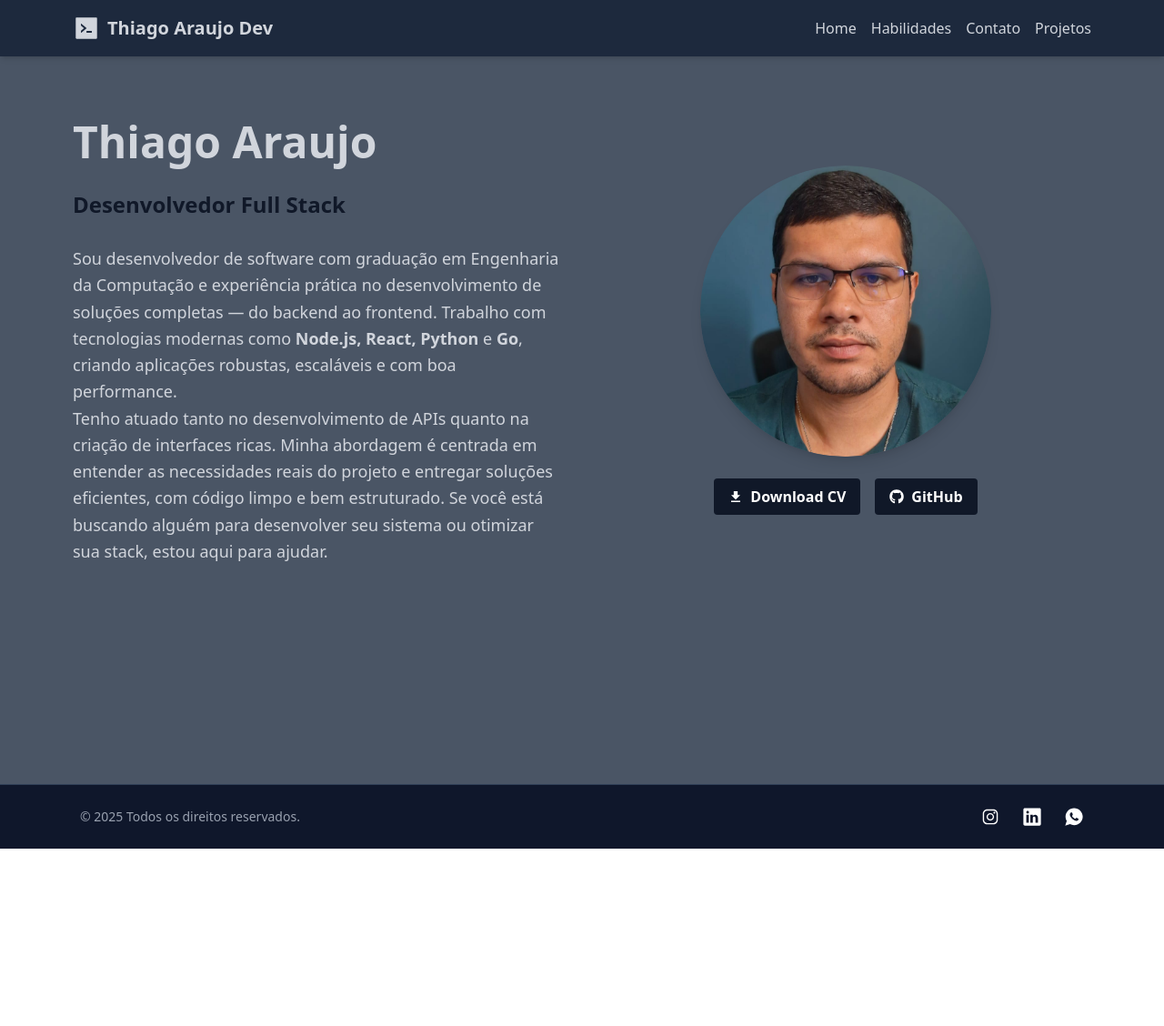
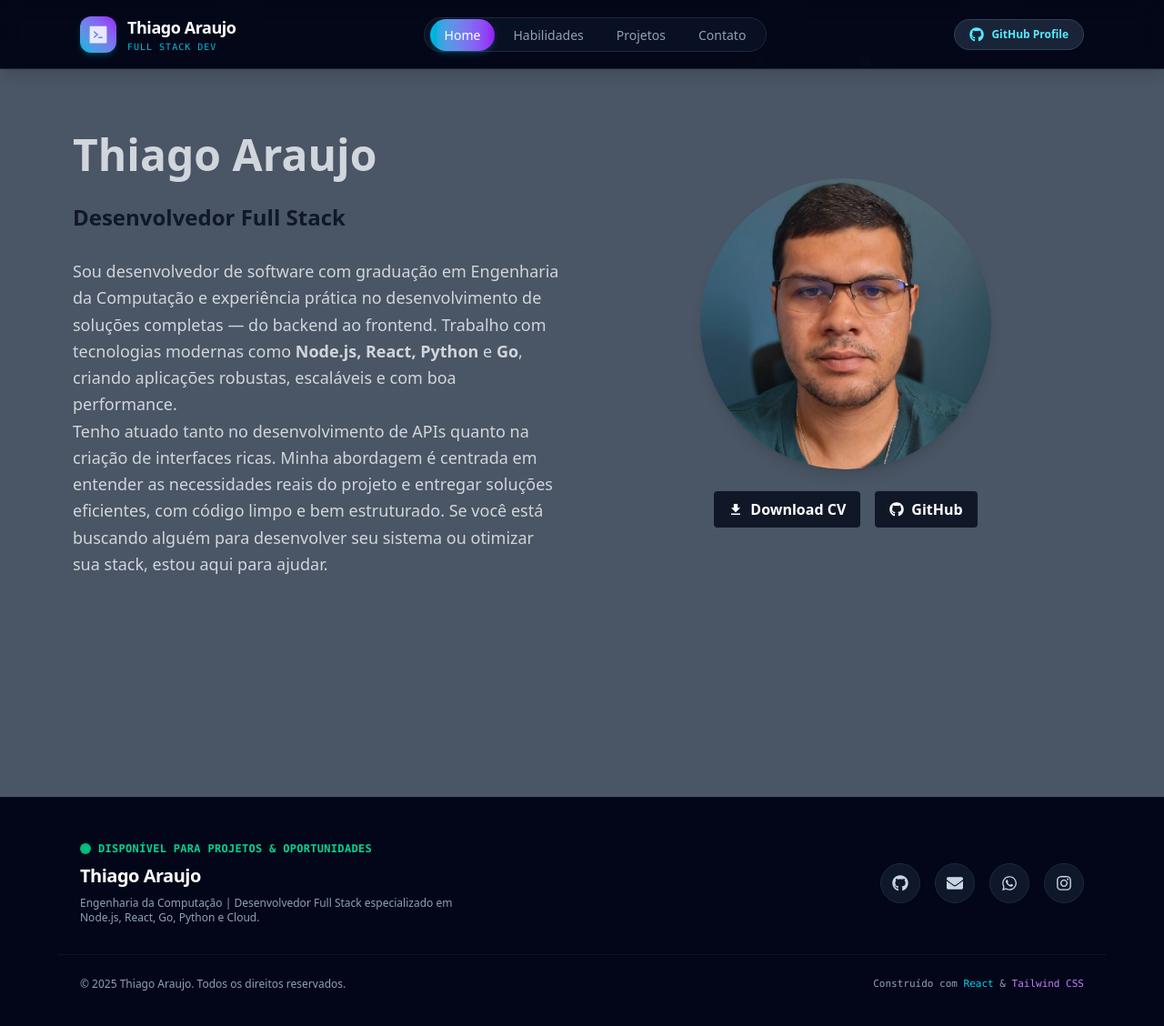
Before and after one commit to thiagoeu/portifoliov1, a React (Vite) app: page / in a window 1280 px wide. Shown: the top 1128 px of the page at 91% size. Before the commit the page ends 933 px from the top, so only its background shows below. Built offline with nearby package versions, Linux system fonts and the light colour scheme.

Commit message:
feat(ui): implementar design cibernético neon, glassmorphism e background animado

```diff
--- a/index.html
+++ b/index.html
@@ -1,10 +1,10 @@
 <!doctype html>
-<html lang="en">
+<html lang="pt-BR">
   <head>
     <meta charset="UTF-8" />
     <meta name="viewport" content="width=device-width, initial-scale=1.0" />
-    <link href="/src/styles.css" rel="stylesheet" />
-    <title>Thiago Aráujo Dev</title>
+    <meta name="description" content="Portfólio de Thiago Araujo - Engenheiro da Computação e Desenvolvedor Full Stack especializado em Node.js, React, Go, Python e IoT." />
+    <title>Thiago Araujo | Desenvolvedor Full Stack & Engenheiro da Computação</title>
   </head>
   <body>
     <div id="root"></div>
--- a/src/App.jsx
+++ b/src/App.jsx
@@ -1,23 +1,26 @@
-// App.jsx
 import Header from "./components/Header";
 import Hero from "./pages/Hero";
 import Habilidades from "./pages/Habilidades";
 import Projetos from "./pages/Projetos";
 import Footer from "./components/Footer";
+import PixelBackground from "./components/PixelBackground";
 import { BrowserRouter, Routes, Route } from "react-router-dom";
 import Contato from "./pages/Contato";
 
 function App() {
   return (
     <BrowserRouter>
-      <div className="flex min-h-screen flex-col">
+      <div className="relative flex min-h-screen flex-col bg-[#0b0f19] text-slate-200 selection:bg-cyan-500 selection:text-slate-950 font-sans">
+        <PixelBackground />
         <Header />
+        <main className="flex-1 relative z-10">
           <Routes>
             <Route path="/" element={<Hero />} />
             <Route path="/skills" element={<Habilidades />} />
             <Route path="/contact" element={<Contato />} />
             <Route path="/projects" element={<Projetos />} />
           </Routes>
+        </main>
         <Footer />
       </div>
     </BrowserRouter>
--- a/src/components/Footer.jsx
+++ b/src/components/Footer.jsx
@@ -1,51 +1,76 @@
-// Footer.jsx (sem position fixed!)
-import React from "react";
-import { IoLogoInstagram, IoLogoWhatsapp } from "react-icons/io"; // Ícones do Instagram e WhatsApp
-import { IoLogoLinkedin } from "react-icons/io5"; // Ícone do LinkedIn
-import { Link } from "react-router-dom"; // Link para rotas externas (mesmo usando to=)
+import { FaGithub, FaLinkedin, FaInstagram, FaWhatsapp, FaEnvelope } from "react-icons/fa";
+import { Link } from "react-router-dom";
 
 const Footer = () => {
+  const currentYear = new Date().getFullYear();
+
   return (
-    // Rodapé com borda superior e fundo escuro
-    <footer className="border-t border-slate-700 bg-slate-900 text-white">
-      {/* Container centralizado com layout responsivo */}
-      <div className="mx-auto flex max-w-6xl flex-col items-center justify-between gap-4 px-6 py-6 sm:flex-row">
-        {/* Texto de direitos autorais */}
-        <p className="text-center text-sm text-gray-400 sm:text-left">
-          &copy; {new Date().getFullYear()} Todos os direitos reservados.
+    <footer className="w-full bg-slate-950 border-t border-slate-900 text-slate-400 py-12 relative z-10">
+      <div className="mx-auto max-w-6xl px-6 flex flex-col md:flex-row items-center justify-between gap-8">
+        {/* Left Side Info */}
+        <div className="flex flex-col items-center md:items-start text-center md:text-left gap-2">
+          <div className="flex items-center gap-2">
+            <span className="relative flex h-3 w-3">
+              <span className="animate-ping absolute inline-flex h-full w-full rounded-full bg-emerald-400 opacity-75"></span>
+              <span className="relative inline-flex rounded-full h-3 w-3 bg-emerald-500"></span>
+            </span>
+            <span className="text-xs font-mono text-emerald-400 font-semibold tracking-wide uppercase">
+              Disponível para Projetos & Oportunidades
+            </span>
+          </div>
+          <h3 className="text-xl font-bold text-white tracking-tight">
+            Thiago Araujo
+          </h3>
+          <p className="text-xs text-slate-400 max-w-md">
+            Engenharia da Computação | Desenvolvedor Full Stack especializado em Node.js, React, Go, Python e Cloud.
+          </p>
+        </div>
+
+        {/* Social Icons */}
+        <div className="flex items-center gap-4">
+          <a
+            href="https://github.com/thiagoeu"
+            target="_blank"
+            rel="noopener noreferrer"
+            className="p-3 rounded-full bg-slate-900 text-slate-300 hover:text-cyan-400 hover:bg-slate-800 border border-slate-800 transition-all duration-300 hover:scale-110"
+            title="GitHub"
+          >
+            <FaGithub size={18} />
+          </a>
+          <a
+            href="mailto:araujo.thiago1051@gmail.com"
+            className="p-3 rounded-full bg-slate-900 text-slate-300 hover:text-cyan-400 hover:bg-slate-800 border border-slate-800 transition-all duration-300 hover:scale-110"
+            title="Email"
+          >
+            <FaEnvelope size={18} />
+          </a>
+          <a
+            href="https://wa.me/5583996485508"
+            target="_blank"
+            rel="noopener noreferrer"
+            className="p-3 rounded-full bg-slate-900 text-slate-300 hover:text-emerald-400 hover:bg-slate-800 border border-slate-800 transition-all duration-300 hover:scale-110"
+            title="WhatsApp"
+          >
+            <FaWhatsapp size={18} />
+          </a>
+          <a
+            href="https://instagram.com/thiagoeu"
+            target="_blank"
+            rel="noopener noreferrer"
+            className="p-3 rounded-full bg-slate-900 text-slate-300 hover:text-pink-400 hover:bg-slate-800 border border-slate-800 transition-all duration-300 hover:scale-110"
+            title="Instagram"
+          >
+            <FaInstagram size={18} />
+          </a>
+        </div>
+      </div>
+
+      {/* Bottom Bar */}
+      <div className="mx-auto max-w-6xl px-6 mt-8 pt-6 border-t border-slate-900/80 flex flex-col sm:flex-row items-center justify-between text-xs text-slate-400 gap-4">
+        <p>© {currentYear} Thiago Araujo. Todos os direitos reservados.</p>
+        <p className="font-mono text-[11px]">
+          Construído com <span className="text-cyan-400">React</span> & <span className="text-purple-400">Tailwind CSS</span>
         </p>
-
-        {/* Ícones de redes sociais com hover colorido */}
-        <div className="flex gap-6">
-          {/* Instagram */}
-          <Link
-            to={"https://www.instagram.com/thiagoeu"}
-            target="_blank"
-            className="transition hover:text-pink-400"
-          >
-            <IoLogoInstagram size={22} />
-          </Link>
-
-          {/* LinkedIn */}
-          <Link
-            to={"https://www.linkedin.com/in/thiago-araujo-946183227/"}
-            target="_blank"
-            className="transition hover:text-blue-400"
-          >
-            <IoLogoLinkedin size={22} />
-          </Link>
-
-          {/* WhatsApp com mensagem pré-preenchida */}
-          <Link
-            to={
-              "https://wa.me/5583996485508?text=Gostaria%20de%20saber%20mais%20sobre%20seus%20servi%C3%A7os"
-            }
-            target="_blank"
-            className="transition hover:text-green-400"
-          >
-            <IoLogoWhatsapp size={22} />
-          </Link>
-        </div>
       </div>
     </footer>
   );
--- a/src/components/Header.jsx
+++ b/src/components/Header.jsx
@@ -1,103 +1,120 @@
 import { useState } from "react";
 import { AiFillCode } from "react-icons/ai";
 import { HiMenu, HiX } from "react-icons/hi";
-import { Link } from "react-router-dom";
+import { FaGithub } from "react-icons/fa";
+import { Link, useLocation } from "react-router-dom";
 
 const Header = () => {
   const [isOpen, setIsOpen] = useState(false);
+  const location = useLocation();
+
+  const navLinks = [
+    { name: "Home", path: "/" },
+    { name: "Habilidades", path: "/skills" },
+    { name: "Projetos", path: "/projects" },
+    { name: "Contato", path: "/contact" },
+  ];
+
+  const isActive = (path) => location.pathname === path;
 
   return (
-    <header className="sticky top-0 z-50 w-full bg-slate-800 text-gray-300 shadow-md">
-      <nav className="mx-auto flex max-w-6xl items-center justify-between p-4">
-        <div>
-          <h1 className="text-xl font-bold">
-            <Link className="flex items-center gap-2" to="/">
-              <AiFillCode size={30} />
-              Thiago Araujo Dev
+    <header className="sticky top-0 z-50 w-full backdrop-blur-md bg-slate-950/80 border-b border-slate-800/80 shadow-lg">
+      <nav className="mx-auto flex max-w-6xl items-center justify-between px-6 py-4">
+        {/* Brand / Logo */}
+        <Link to="/" className="flex items-center gap-3 group">
+          <div className="flex items-center justify-center p-2 rounded-xl bg-gradient-to-tr from-cyan-500 to-purple-600 text-white shadow-md shadow-cyan-500/20 group-hover:scale-105 transition-transform duration-300">
+            <AiFillCode size={24} className="animate-pulse" />
+          </div>
+          <div className="flex flex-col">
+            <span className="text-lg font-bold tracking-tight text-white group-hover:text-cyan-400 transition-colors">
+              Thiago Araujo
+            </span>
+            <span className="text-[10px] font-mono text-cyan-400/90 tracking-widest uppercase">
+              Full Stack Dev
+            </span>
+          </div>
         </Link>
-          </h1>
+
+        {/* Desktop Navigation Links */}
+        <ul className="hidden md:flex items-center gap-1 bg-slate-900/60 p-1.5 rounded-full border border-slate-800">
+          {navLinks.map((link) => {
+            const active = isActive(link.path);
+            return (
+              <li key={link.path}>
+                <Link
+                  to={link.path}
+                  className={`px-4 py-2 rounded-full text-sm font-medium transition-all duration-300 relative ${
+                    active
+                      ? "text-white bg-gradient-to-r from-cyan-500 to-purple-600 shadow-md shadow-cyan-500/20"
+                      : "text-slate-400 hover:text-white hover:bg-slate-800/50"
+                  }`}
+                >
+                  {link.name}
+                </Link>
+              </li>
+            );
+          })}
+        </ul>
+
+        {/* GitHub Shortcut Button */}
+        <div className="hidden md:flex items-center gap-3">
+          <a
+            href="https://github.com/thiagoeu"
+            target="_blank"
+            rel="noopener noreferrer"
+            className="flex items-center gap-2 rounded-full bg-slate-800/90 hover:bg-slate-700 px-4 py-2 text-xs font-semibold text-cyan-300 border border-slate-700 hover:border-cyan-400/50 transition-all duration-300 hover:shadow-cyan-500/20 hover:shadow-lg"
+          >
+            <FaGithub size={16} />
+            <span>GitHub Profile</span>
+          </a>
         </div>
 
-        {/* Menu desktop */}
-        <ul className="hidden gap-4 md:flex">
-          <li>
-            <Link to="/" className="transition-colors hover:text-sky-300">
-              Home
-            </Link>
-          </li>
-          <li>
-            <Link to="/skills" className="transition-colors hover:text-sky-300">
-              Habilidades
-            </Link>
-          </li>
-          <li>
-            <Link
-              to="/contact"
-              className="transition-colors hover:text-sky-300"
+        {/* Mobile Menu Button */}
+        <button
+          className="p-2 rounded-lg bg-slate-900 text-slate-300 hover:text-cyan-400 md:hidden border border-slate-800 focus:outline-none"
+          onClick={() => setIsOpen(!isOpen)}
+          aria-label="Abrir Menu"
         >
-              Contato
-            </Link>
-          </li>
-          <li>
-            <Link
-              to="/projects"
-              className="transition-colors hover:text-sky-300"
-            >
-              Projetos
-            </Link>
-          </li>
-        </ul>
-
-        {/* Botão do menu mobile */}
-        <button
-          className="text-2xl md:hidden"
-          onClick={() => setIsOpen(!isOpen)}
-          aria-label="Menu"
-        >
-          {isOpen ? <HiX /> : <HiMenu />}
+          {isOpen ? <HiX size={24} /> : <HiMenu size={24} />}
         </button>
       </nav>
 
-      {/* Menu mobile colapsável */}
+      {/* Mobile Navigation Drawer */}
       {isOpen && (
-        <ul className="flex flex-col gap-4 bg-slate-700 px-4 py-4 md:hidden">
-          <li>
+        <div className="md:hidden border-t border-slate-800/80 bg-slate-950/95 px-6 py-4 backdrop-blur-lg">
+          <ul className="flex flex-col gap-2">
+            {navLinks.map((link) => {
+              const active = isActive(link.path);
+              return (
+                <li key={link.path}>
                   <Link
-              to="/"
+                    to={link.path}
                     onClick={() => setIsOpen(false)}
-              className="transition-colors hover:text-sky-300"
+                    className={`block px-4 py-3 rounded-xl text-base font-medium transition-colors ${
+                      active
+                        ? "bg-gradient-to-r from-cyan-500/20 to-purple-500/20 text-cyan-400 border border-cyan-500/30"
+                        : "text-slate-300 hover:bg-slate-900 hover:text-cyan-300"
+                    }`}
                   >
-              Home
+                    {link.name}
                   </Link>
                 </li>
-          <li>
-            <Link
-              to="/skills"
+              );
+            })}
+            <li className="pt-2">
+              <a
+                href="https://github.com/thiagoeu"
+                target="_blank"
+                rel="noopener noreferrer"
                 onClick={() => setIsOpen(false)}
-              className="transition-colors hover:text-sky-300"
+                className="flex items-center justify-center gap-2 rounded-xl bg-slate-900 p-3 text-sm font-semibold text-cyan-300 border border-slate-800"
               >
-              Habilidades
-            </Link>
-          </li>
-          <li>
-            <Link
-              to="/contact"
-              onClick={() => setIsOpen(false)}
-              className="transition-colors hover:text-sky-300"
-            >
-              Contato
-            </Link>
-          </li>
-          <li>
-            <Link
-              to="/projects"
-              onClick={() => setIsOpen(false)}
-              className="transition-colors hover:text-sky-300"
-            >
-              Projetos
-            </Link>
+                <FaGithub size={18} />
+                <span>GitHub Profile</span>
+              </a>
             </li>
           </ul>
+        </div>
       )}
     </header>
   );
--- /dev/null
+++ b/src/components/PixelBackground.jsx
@@ -0,0 +1,91 @@
+import { useEffect, useRef } from "react";
+
+const PixelBackground = () => {
+  const canvasRef = useRef(null);
+
+  useEffect(() => {
+    const canvas = canvasRef.current;
+    if (!canvas) return;
+    const ctx = canvas.getContext("2d");
+    let animationFrameId;
+
+    const resizeCanvas = () => {
+      canvas.width = window.innerWidth;
+      canvas.height = window.innerHeight;
+    };
+
+    resizeCanvas();
+    window.addEventListener("resize", resizeCanvas);
+
+    // Particle setup
+    const particles = [];
+    const particleCount = 40;
+    const colors = ["rgba(56, 189, 248, 0.4)", "rgba(168, 85, 247, 0.3)", "rgba(52, 211, 153, 0.3)"];
+
+    for (let i = 0; i < particleCount; i++) {
+      particles.push({
+        x: Math.random() * canvas.width,
+        y: Math.random() * canvas.height,
+        size: Math.floor(Math.random() * 4 + 2) * 2, // Pixel grid steps
+        speedX: (Math.random() - 0.5) * 0.4,
+        speedY: (Math.random() - 0.5) * 0.4,
+        color: colors[Math.floor(Math.random() * colors.length)],
+        alpha: Math.random() * 0.6 + 0.2,
+      });
+    }
+
+    const render = () => {
+      ctx.clearRect(0, 0, canvas.width, canvas.height);
+
+      // Draw faint cyber grid
+      ctx.strokeStyle = "rgba(255, 255, 255, 0.02)";
+      ctx.lineWidth = 1;
+      const gridSize = 40;
+
+      for (let x = 0; x < canvas.width; x += gridSize) {
+        ctx.beginPath();
+        ctx.moveTo(x, 0);
+        ctx.lineTo(x, canvas.height);
+        ctx.stroke();
+      }
+      for (let y = 0; y < canvas.height; y += gridSize) {
+        ctx.beginPath();
+        ctx.moveTo(0, y);
+        ctx.lineTo(canvas.width, y);
+        ctx.stroke();
+      }
+
+      // Draw particles (as square pixels)
+      particles.forEach((p) => {
+        p.x += p.speedX;
+        p.y += p.speedY;
+
+        if (p.x < 0) p.x = canvas.width;
+        if (p.x > canvas.width) p.x = 0;
+        if (p.y < 0) p.y = canvas.height;
+        if (p.y > canvas.height) p.y = 0;
+
+        ctx.fillStyle = p.color;
+        ctx.fillRect(Math.floor(p.x), Math.floor(p.y), p.size, p.size);
+      });
+
+      animationFrameId = requestAnimationFrame(render);
+    };
+
+    render();
+
+    return () => {
+      window.removeEventListener("resize", resizeCanvas);
+      cancelAnimationFrame(animationFrameId);
+    };
+  }, []);
+
+  return (
+    <canvas
+      ref={canvasRef}
+      className="fixed inset-0 pointer-events-none z-0 opacity-80"
+    />
+  );
+};
+
+export default PixelBackground;
--- a/src/index.css
+++ b/src/index.css
@@ -1 +1,97 @@
 @import "tailwindcss";
+@import url('https://fonts.googleapis.com/css2?family=JetBrains+Mono:wght@400;600;800&family=Outfit:wght@300;400;600;700;800&family=Press+Start+2P&display=swap');
+
+@layer base {
+  body {
+    font-family: 'Outfit', sans-serif;
+    background-color: #0b0f19;
+    color: #e2e8f0;
+    overflow-x: hidden;
+  }
+
+  code, pre, .font-mono {
+    font-family: 'JetBrains Mono', monospace;
+  }
+
+  .font-pixel {
+    font-family: 'Press Start 2P', monospace;
+  }
+}
+
+/* Custom Utilities & Animations */
+@keyframes pulseGlow {
+  0%, 100% {
+    box-shadow: 0 0 15px rgba(56, 189, 248, 0.4), 0 0 30px rgba(168, 85, 247, 0.2);
+  }
+  50% {
+    box-shadow: 0 0 25px rgba(56, 189, 248, 0.7), 0 0 45px rgba(168, 85, 247, 0.5);
+  }
+}
+
+@keyframes pixelFloat {
+  0%, 100% {
+    transform: translateY(0px);
+  }
+  50% {
+    transform: translateY(-8px);
+  }
+}
+
+@keyframes scanline {
+  0% {
+    transform: translateY(-100%);
+  }
+  100% {
+    transform: translateY(1000%);
+  }
+}
+
+.animate-pulse-glow {
+  animation: pulseGlow 4s infinite ease-in-out;
+}
+
+.animate-pixel-float {
+  animation: pixelFloat 3s ease-in-out infinite;
+}
+
+.glass-card {
+  background: rgba(15, 23, 42, 0.7);
+  backdrop-filter: blur(12px);
+  border: 1px solid rgba(255, 255, 255, 0.08);
+}
+
+.glass-card-hover {
+  transition: all 0.3s cubic-bezier(0.4, 0, 0.2, 1);
+}
+
+.glass-card-hover:hover {
+  background: rgba(30, 41, 59, 0.85);
+  border-color: rgba(56, 189, 248, 0.4);
+  transform: translateY(-4px);
+  box-shadow: 0 12px 30px -10px rgba(56, 189, 248, 0.25);
+}
+
+.pixel-border {
+  box-shadow:
+    -4px 0 0 0 #38bdf8,
+    4px 0 0 0 #38bdf8,
+    0 -4px 0 0 #38bdf8,
+    0 4px 0 0 #38bdf8;
+}
+
+.crt-scanlines {
+  position: relative;
+  overflow: hidden;
+}
+
+.crt-scanlines::after {
+  content: " ";
+  display: block;
+  position: absolute;
+  top: 0; left: 0; bottom: 0; right: 0;
+  background: linear-gradient(rgba(18, 16, 16, 0) 50%, rgba(0, 0, 0, 0.25) 50%);
+  background-size: 100% 4px;
+  z-index: 20;
+  pointer-events: none;
+  opacity: 0.6;
+}
```
Lines whose indentation alone changed are shown as unchanged.
